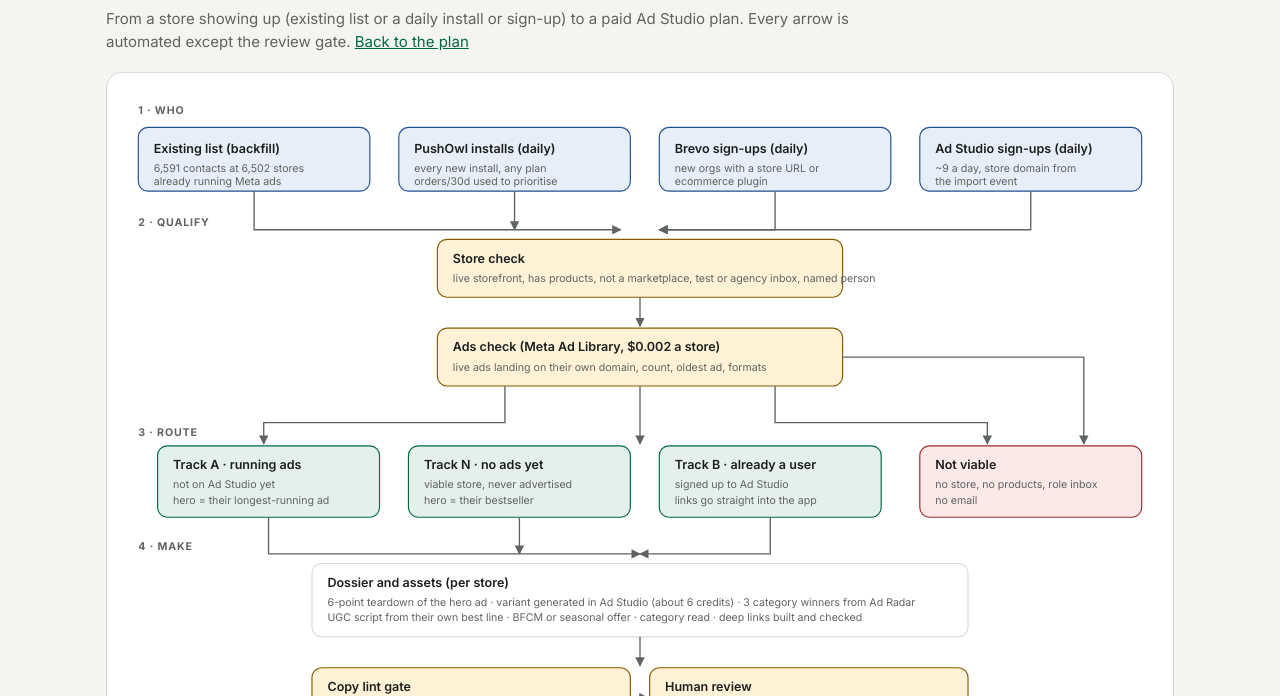
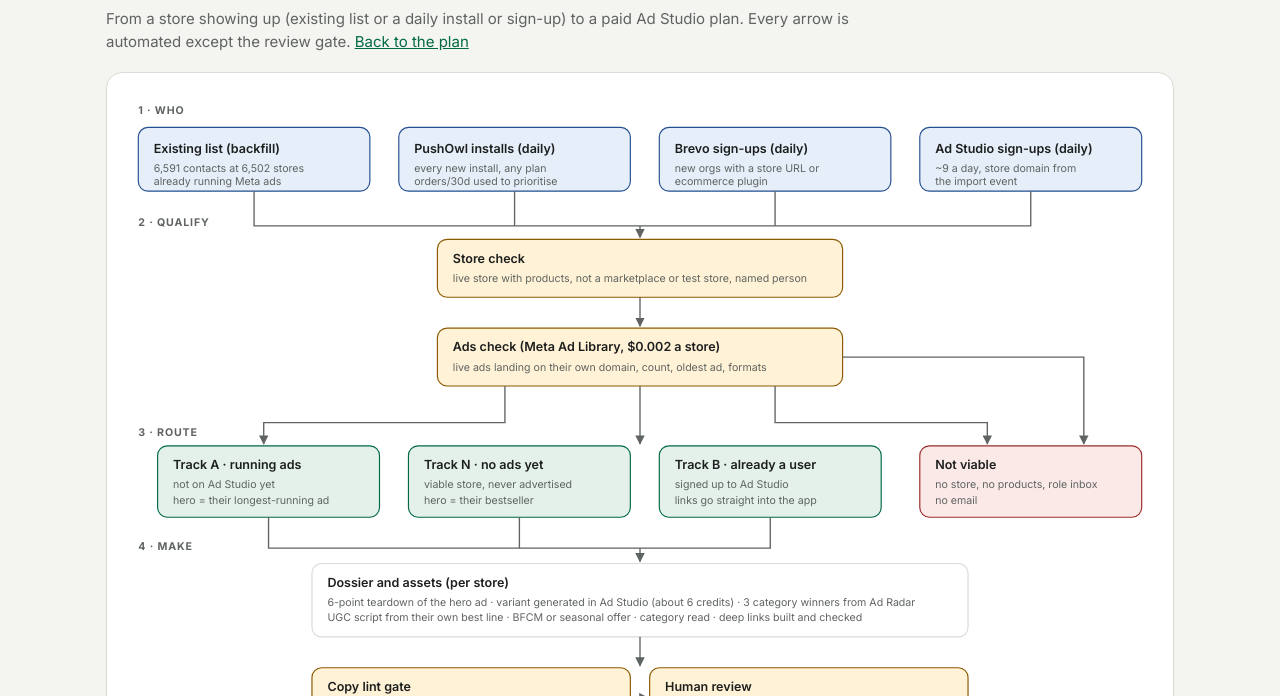
Before and after one commit to farooqchisty-hub/adstudio-email-program, a plain HTML site: page funnel/index.html in a window 1280 px wide. Shown: the part 104-800 px from the top of the page. Drawn offline with Linux system fonts and the light colour scheme.

Commit message:
Funnel diagram: fix merges, overflow, landing arrow
Co-Authored-By: Claude Opus 5.5 <noreply@anthropic.com>

```diff
--- a/funnel/index.html
+++ b/funnel/index.html
@@ -30,6 +30,7 @@ svg text{font-family:Inter,system-ui,sans-serif;fill:var(--ink)}
 .lane{font-size:11px;font-weight:700;letter-spacing:.08em;fill:var(--muted)}
 .arrow{stroke:var(--muted);stroke-width:1.4;fill:none;marker-end:url(#ah)}
 .arrow.g{stroke:var(--green)}
+.line{stroke:var(--muted);stroke-width:1.4;fill:none}
 .legend{display:flex;flex-wrap:wrap;gap:14px;margin:12px 4px 0;font-size:12px;color:var(--muted)}
 .legend i{display:inline-block;width:12px;height:12px;border-radius:3px;margin-right:6px;vertical-align:-2px;border:1px solid}
 .notes{display:grid;grid-template-columns:repeat(3,minmax(0,1fr));gap:12px;margin-top:18px}
@@ -57,10 +58,10 @@ a{color:var(--green)}
 <rect class="box src" x="560" y="44" width="240" height="66" rx="10"/><text class="t" x="576" y="70">Brevo sign-ups (daily)</text><text class="s" x="576" y="90">new orgs with a store URL or</text><text class="s" x="576" y="104">ecommerce plugin</text>
 <rect class="box src" x="830" y="44" width="230" height="66" rx="10"/><text class="t" x="846" y="70">Ad Studio sign-ups (daily)</text><text class="s" x="846" y="90">~9 a day, store domain from</text><text class="s" x="846" y="104">the import event</text>
 
-<path class="arrow" d="M140 110 V150 H520"/><path class="arrow" d="M410 110 V150"/><path class="arrow" d="M680 110 V150 H560"/><path class="arrow" d="M945 110 V150 H560"/>
+<path class="line" d="M140 110 V146 H945 V110"/><path class="line" d="M410 110 V146"/><path class="line" d="M680 110 V146"/><path class="arrow" d="M540 146 V158"/>
 
 <text class="lane" x="20" y="146">2 · QUALIFY</text>
-<rect class="box gate" x="330" y="160" width="420" height="60" rx="10"/><text class="t" x="346" y="184">Store check</text><text class="s" x="346" y="204">live storefront, has products, not a marketplace, test or agency inbox, named person</text>
+<rect class="box gate" x="330" y="160" width="420" height="60" rx="10"/><text class="t" x="346" y="184">Store check</text><text class="s" x="346" y="204">live store with products, not a marketplace or test store, named person</text>
 <path class="arrow" d="M540 220 V250"/>
 <rect class="box gate" x="330" y="252" width="420" height="60" rx="10"/><text class="t" x="346" y="276">Ads check (Meta Ad Library, $0.002 a store)</text><text class="s" x="346" y="296">live ads landing on their own domain, count, oldest ad, formats</text>
 
@@ -72,7 +73,7 @@ a{color:var(--green)}
 <rect class="box act" x="560" y="374" width="230" height="74" rx="10"/><text class="t" x="576" y="398">Track B · already a user</text><text class="s" x="576" y="418">signed up to Ad Studio</text><text class="s" x="576" y="434">links go straight into the app</text>
 <rect class="box stop" x="830" y="374" width="230" height="74" rx="10"/><text class="t" x="846" y="398">Not viable</text><text class="s" x="846" y="418">no store, no products, role inbox</text><text class="s" x="846" y="434">no email</text>
 
-<path class="arrow" d="M155 448 V486 H540"/><path class="arrow" d="M415 448 V486"/><path class="arrow" d="M675 448 V486 H540"/>
+<path class="line" d="M155 448 V480 H675 V448"/><path class="line" d="M415 448 V480"/><path class="arrow" d="M540 480 V494"/>
 
 <text class="lane" x="20" y="482">4 · MAKE</text>
 <rect class="box" x="200" y="496" width="680" height="76" rx="10"/><text class="t" x="216" y="520">Dossier and assets (per store)</text><text class="s" x="216" y="540">6-point teardown of the hero ad · variant generated in Ad Studio (about 6 credits) · 3 category winners from Ad Radar</text><text class="s" x="216" y="556">UGC script from their own best line · BFCM or seasonal offer · category read · deep links built and checked</text>
@@ -90,7 +91,7 @@ a{color:var(--green)}
 <rect class="box" x="200" y="812" width="330" height="72" rx="10"/><text class="t" x="216" y="836">ads.brevo.com/signup?next=…</text><text class="s" x="216" y="856">sign-up keeps the deep link (next is</text><text class="s" x="216" y="872">carried in the Google sign-in state)</text>
 <path class="arrow" d="M530 848 H548"/>
 <rect class="box act" x="550" y="812" width="330" height="72" rx="10"/><text class="t" x="566" y="836">Lands pre-loaded</text><text class="s" x="566" y="856">their ad + our prompt · video format + script</text><text class="s" x="566" y="872">Ad Radar winner · BFCM offer filled in</text>
-<path class="arrow g" d="M715 884 V910"/>
+<path class="arrow g" d="M715 884 V898 H305 V910"/>
 
 <text class="lane" x="20" y="906">7 · CONVERT</text>
 <rect class="box act" x="200" y="912" width="210" height="62" rx="10"/><text class="t" x="216" y="936">First generation</text><text class="s" x="216" y="956">activation, within 7 days</text>
```
